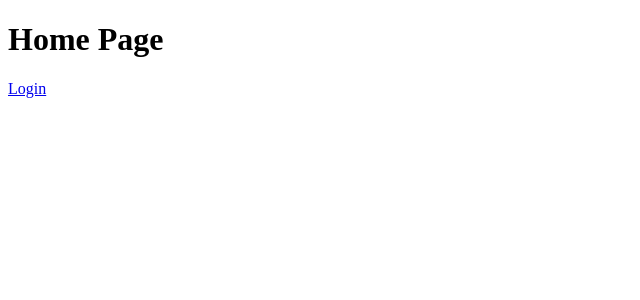
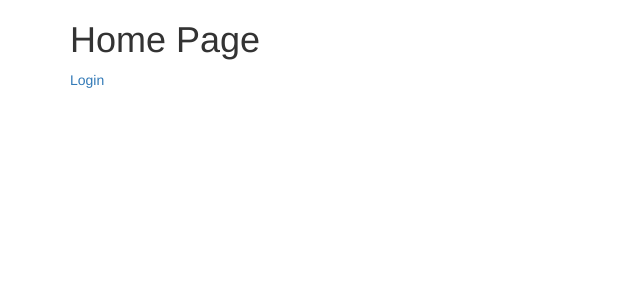
Before and after one commit to harishshg/book-repository, a React (Create React App) app: page / in a window 1280 px wide. Shown: the top 300 px of the page, without its empty margins (0-640 px from the left). Built offline with nearby package versions, Linux system fonts and the light colour scheme.

Commit message:
react bootstrap setup

```diff
--- a/package.json
+++ b/package.json
@@ -3,14 +3,16 @@
   "version": "0.1.0",
   "private": true,
   "dependencies": {
+    "bootstrap": "^3.3.7",
     "react": "^16.2.0",
+    "react-bootstrap": "^0.31.5",
     "react-dom": "^16.2.0",
     "react-router": "^4.2.0",
     "react-router-dom": "^4.2.2"
   },
   "devDependencies": {
     "eslint": "^4.13.1",
-    "eslint-config-airbnb": "15.0.1",
+    "eslint-config-airbnb": "^15.1.0",
     "eslint-config-prettier": "^2.9.0",
     "eslint-plugin-import": "^2.8.0",
     "eslint-plugin-jsx-a11y": "5.1.1",
--- a/src/App.js
+++ b/src/App.js
@@ -4,7 +4,7 @@ import HomePage from "./components/pages/HomePage";
 import LoginPage from "./components/pages/LoginPage";
 
 const App = () => (
-  <div>
+  <div className="container">
     <Route path="/" exact component={HomePage} />
     <Route path="/login" exact component={LoginPage} />
   </div>
--- a/src/index.js
+++ b/src/index.js
@@ -1,8 +1,11 @@
+import 'bootstrap/dist/css/bootstrap.css';
+import 'bootstrap/dist/css/bootstrap-theme.css';
 import React from "react";
 import ReactDOM from "react-dom";
 import { BrowserRouter } from "react-router-dom";
 import App from "./App";
 import registerServiceWorker from "./registerServiceWorker";
+
 
 ReactDOM.render(
   <BrowserRouter>
```
Also changed, not shown: 1 other file (tests, documents, lock files or other folders).
